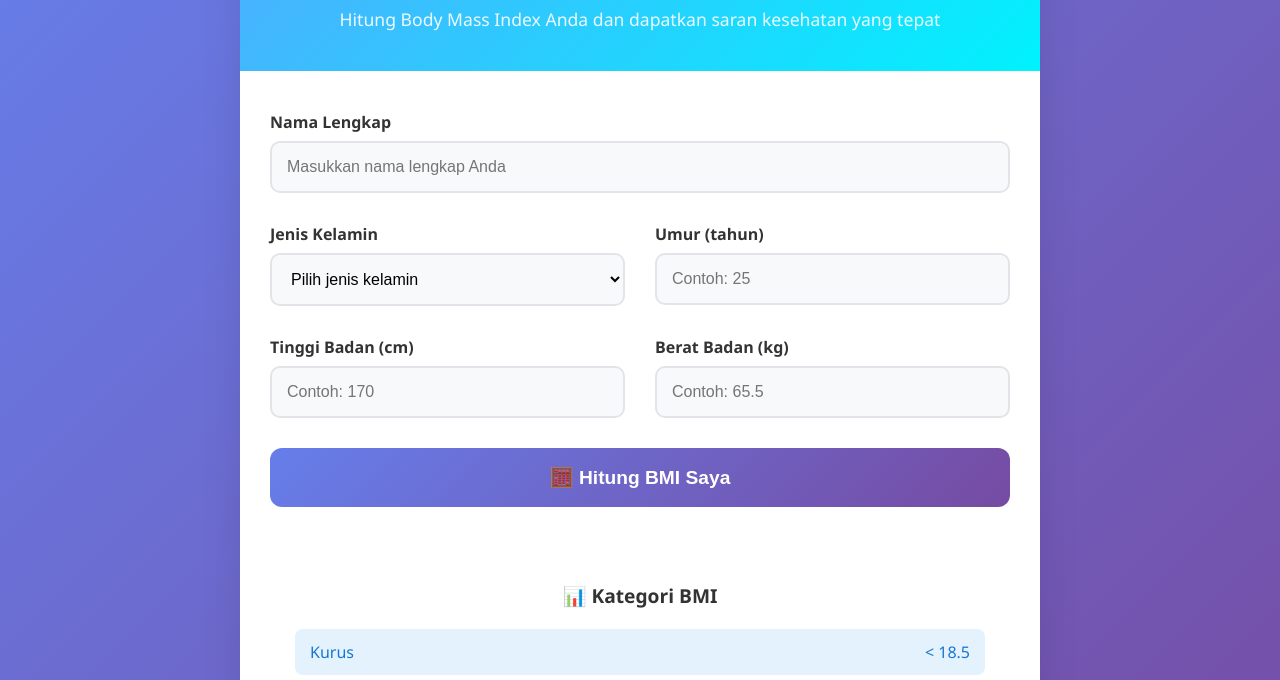
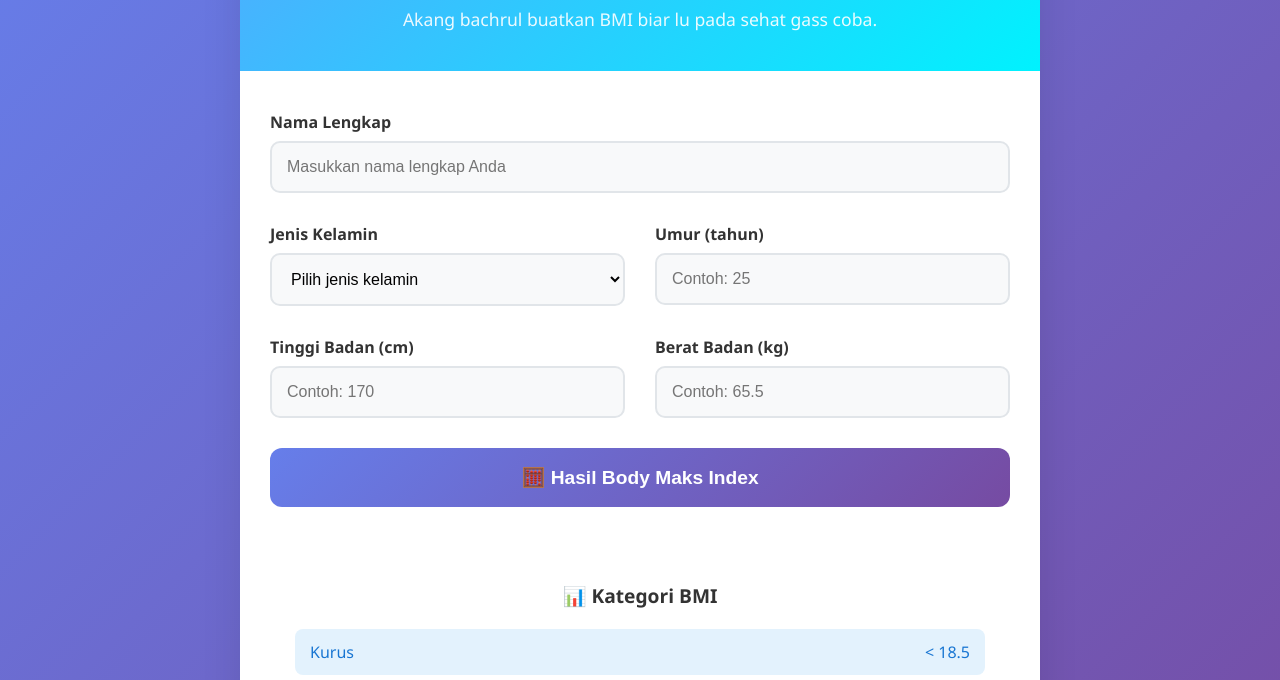
Before and after one commit to BachrulPanji/BodyMaksIndex, a plain HTML site: page index.html in a window 1280 px wide. Shown: the part 118-798 px from the top of the page. Drawn offline with Linux system fonts and the light colour scheme.

Commit message:
Update index.html

```diff
--- a/index.html
+++ b/index.html
@@ -3,17 +3,14 @@
 <head>
     <meta charset="UTF-8">
     <meta name="viewport" content="width=device-width, initial-scale=1.0">
-    <title>Kalkulator BMI - Body Mass Index</title>
+    <title>BMI BPG</title>
     <link rel="stylesheet" href="warnabody.css">
-    <style>
-
-    </style>
 </head>
 <body>
     <div class="container">
         <div class="header">
             <h1>🏥 Kalkulator BMI</h1>
-            <p>Hitung Body Mass Index Anda dan dapatkan saran kesehatan yang tepat</p>
+            <p>Akang bachrul buatkan BMI biar lu pada sehat gass coba.</p>
         </div>
         <div class="content">
             <form id="bmiForm">
@@ -48,7 +45,7 @@
                     </div>
                 </div>
 
-                <button type="submit" class="calculate-btn">🧮 Hitung BMI Saya</button>
+                <button type="submit" class="calculate-btn">🧮 Hasil Body Maks Index</button>
             </form>
 
             <div id="resultContainer" class="result-container">
```
